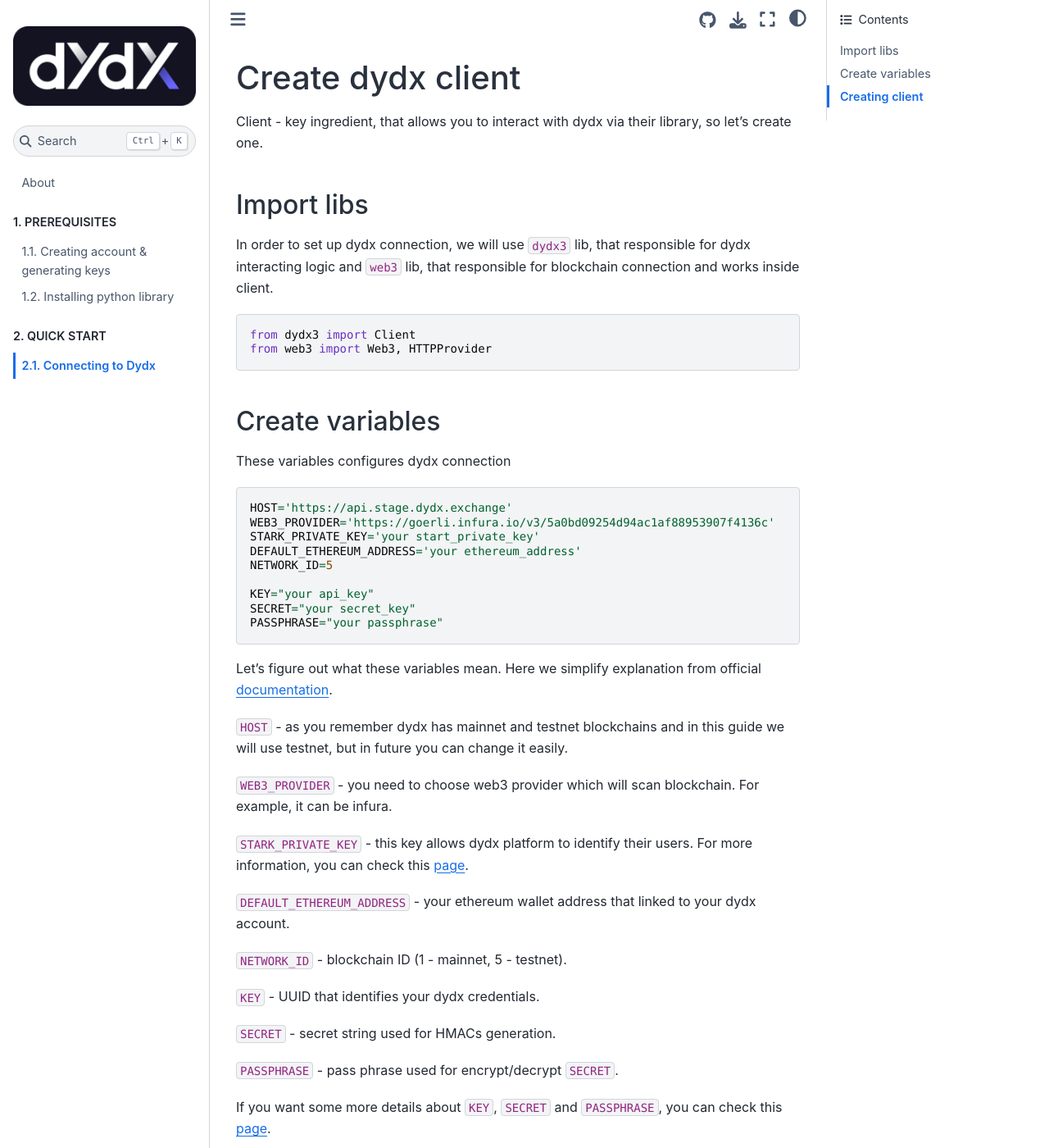
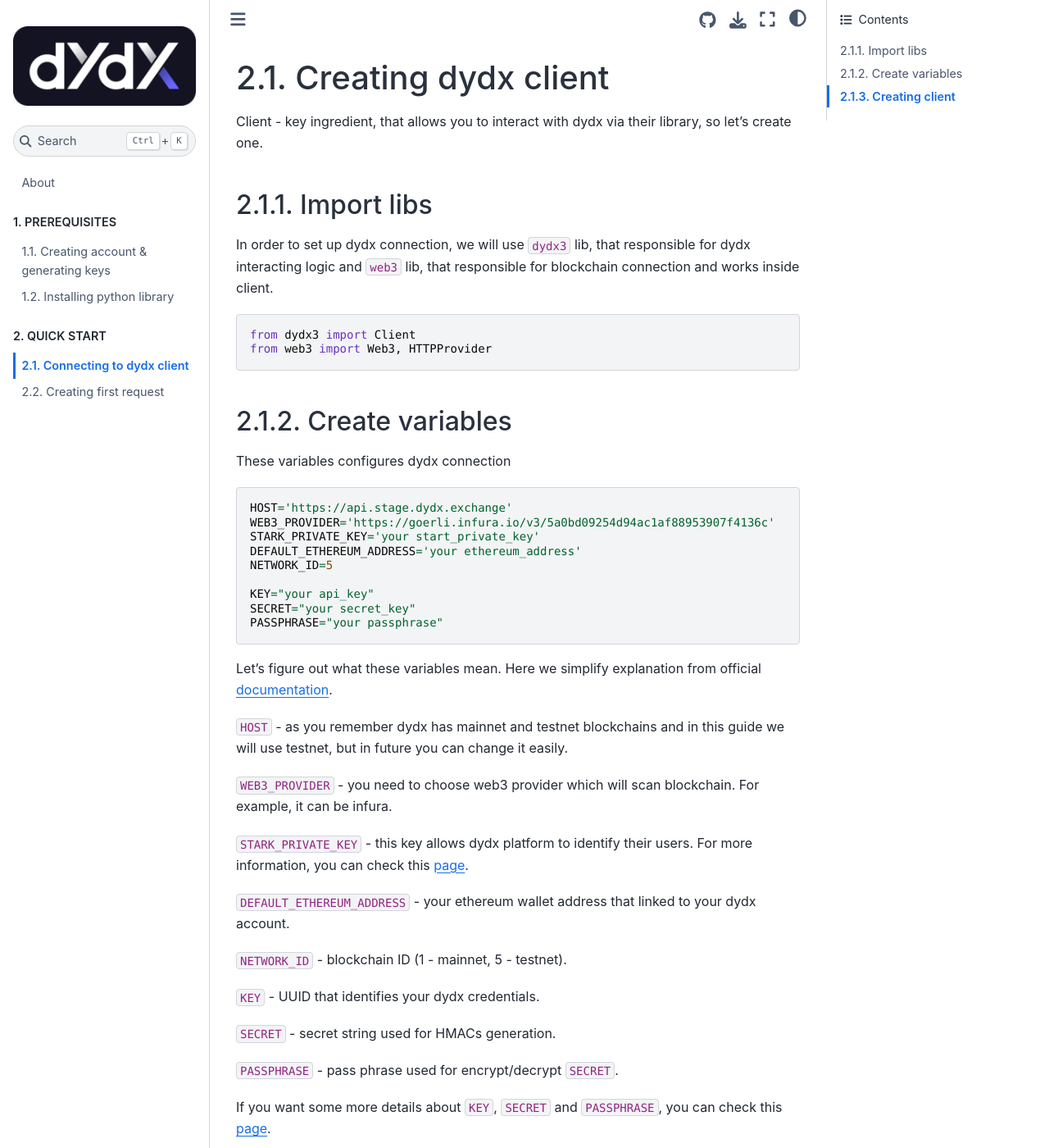
Before and after one commit to bml-crypto/bml-crypto.github.io, a Jupyter Book: the page built from docs/quickstart/client.md, in a window 1280 px wide and 1400 px high. Shown: the whole window at 82% size. Built offline with Jupyter Book 1.0.4 settings and Sphinx 7.4.7 and the Sphinx Book theme 1.1.4, drawn with Linux system fonts in a browser that asks for light colours; some of the changed text lies outside the part shown.

Commit message:
adding new files

````diff
--- a/docs/_toc.yml
+++ b/docs/_toc.yml
@@ -12,5 +12,7 @@
     title: 1.2. Installing python library
 - caption: 2. QUICK START
   chapters:
-  - file: quickstart/connector
-    title: 2.1. Connecting to Dydx
+  - file: quickstart/client
+    title: 2.1. Connecting to dydx client
+  - file: quickstart/simple_request
+    title: 2.2. Creating first request
--- a/docs/quickstart/connector.md
+++ b/docs/quickstart/client.md
@@ -11,12 +11,11 @@
 ---
 (chapter1_part1)=
 
-# Create dydx client
+# 2.1. Creating dydx client
 
-Client - key ingredient, that allows you to interact with dydx via their library,
-so let's create one.
+Client - key ingredient, that allows you to interact with dydx via their library, so let's create one.
 
-### Import libs
+## 2.1.1. Import libs
 
 In order to set up dydx connection, we will use `dydx3` lib, that responsible
 for dydx interacting logic and `web3` lib, that responsible for blockchain
@@ -26,7 +25,7 @@
 from web3 import Web3, HTTPProvider
 ```
 
-### Create variables
+## 2.1.2. Create variables
 
 These variables configures dydx connection
 ```python
@@ -67,7 +66,7 @@
 If you want some more details about `KEY`, `SECRET` and `PASSPHRASE`, you can
 check this [page](https://dydxprotocol.github.io/v3-teacher/?python#api-key-authentication).
 
-### Creating client
+## 2.1.3. Creating client
 
 If we want to use `public` and `private` dydx apis we should create client
 as follows.
````
Also changed, not shown: docs/quickstart/simple_request.md (added, +14 -0 lines).
